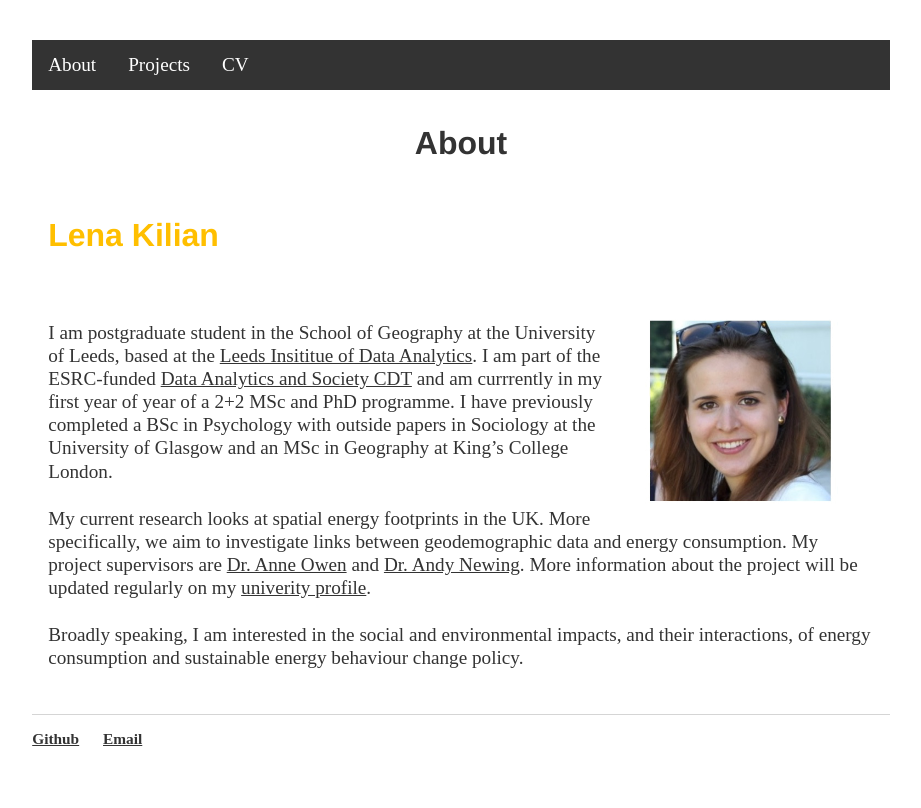
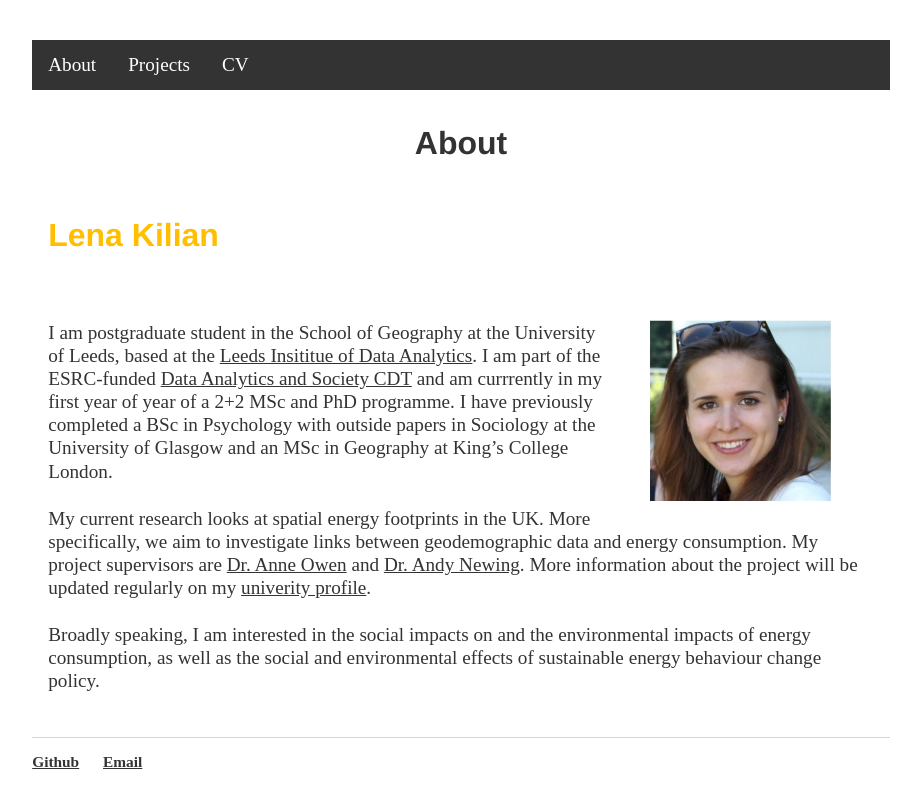
Before and after one commit to lena-kilian/lena-kilian.github.io, a Jekyll site: the page built from index.md, in a window 1280 px wide. Shown: the top 808 px of the page, without its empty margins (179-1100 px from the left). Built offline with Jekyll 4.4.1, drawn with Linux system fonts in a browser that asks for light colours; our own code applies the rules of GitHub Pages for plain Markdown files.

Commit message:
Update index.md

```diff
--- a/index.md
+++ b/index.md
@@ -7,6 +7,6 @@ I am postgraduate student in the School of Geography at the University of Leeds,
 
 My current research looks at spatial energy footprints in the UK. More specifically, we aim to investigate links between geodemographic data and energy consumption. My project supervisors are [Dr. Anne Owen](https://environment.leeds.ac.uk/see/staff/1462/dr-anne-owen) and [Dr. Andy Newing](https://environment.leeds.ac.uk/geography/staff/1081/dr-andy-newing). More information about the project will be updated regularly on my [univerity profile](https://environment.leeds.ac.uk/geography/pgr/2546/lena-kilian).
 
-Broadly speaking, I am interested in the social and environmental impacts, and their interactions, of energy consumption and sustainable energy behaviour change policy.
+Broadly speaking, I am interested in the social impacts on and the environmental impacts of energy consumption, as well as the  social and environmental effects of sustainable energy behaviour change policy.
 <br/>
 <br/>
```
